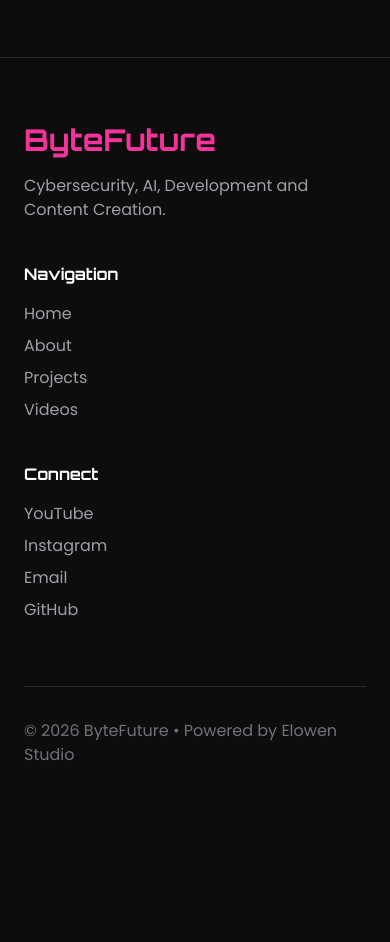
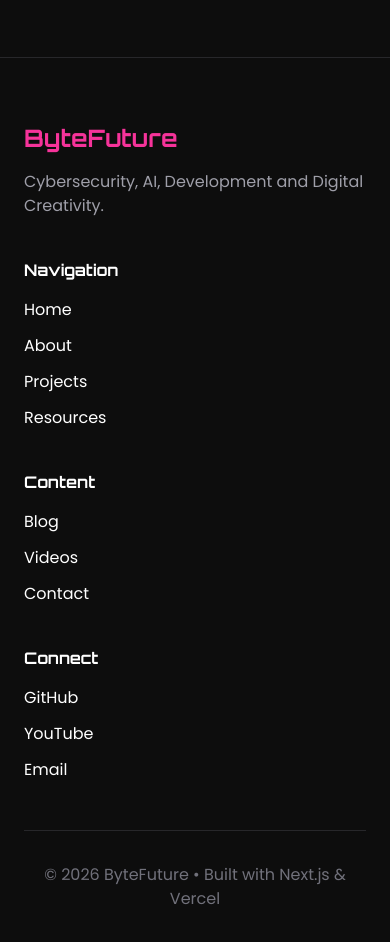
Before and after one commit to bytefuture25-lang/bytefuture, a Next.js app: page / in a window 390 px wide. Shown: the part 8200-9142 px from the top of the page. Before the commit the page ends 9031 px from the top, so only its background shows below. Built offline with nearby package versions, Linux system fonts and the light colour scheme.

Commit message:
Added active navbar highlighting

```diff
--- a/components/layout/Footer.tsx
+++ b/components/layout/Footer.tsx
@@ -1,51 +1,107 @@
+import Link from "next/link";
+
 export default function Footer() {
   return (
     <footer className="border-t border-zinc-800 mt-32">
 
       <div className="max-w-7xl mx-auto px-6 py-16">
 
-        <div className="grid md:grid-cols-3 gap-10">
+        <div className="grid md:grid-cols-4 gap-10">
+
+          {/* Brand */}
 
           <div>
-            <h3 className="text-3xl font-bold text-pink-500">
+
+            <h2 className="text-2xl font-bold text-pink-500">
               ByteFuture
+            </h2>
+
+            <p className="text-zinc-400 mt-4">
+              Cybersecurity, AI, Development and
+              Digital Creativity.
+            </p>
+
+          </div>
+
+          {/* Navigation */}
+
+          <div>
+
+            <h3 className="font-bold mb-4">
+              Navigation
             </h3>
 
-            <p className="mt-4 text-zinc-400">
-              Cybersecurity, AI, Development and Content Creation.
-            </p>
+            <div className="flex flex-col gap-3">
+
+              <Link href="/">Home</Link>
+              <Link href="/about">About</Link>
+              <Link href="/projects">Projects</Link>
+              <Link href="/resources">Resources</Link>
+
+            </div>
+
           </div>
 
+          {/* Content */}
+
           <div>
-            <h4 className="font-bold mb-4">
-              Navigation
-            </h4>
 
-            <ul className="space-y-2 text-zinc-400">
-              <li>Home</li>
-              <li>About</li>
-              <li>Projects</li>
-              <li>Videos</li>
-            </ul>
+            <h3 className="font-bold mb-4">
+              Content
+            </h3>
+
+            <div className="flex flex-col gap-3">
+
+              <Link href="/blog">Blog</Link>
+              <Link href="/youtube">Videos</Link>
+              <Link href="/contact">Contact</Link>
+
+            </div>
+
           </div>
 
+          {/* Social */}
+
           <div>
-            <h4 className="font-bold mb-4">
+
+            <h3 className="font-bold mb-4">
               Connect
-            </h4>
+            </h3>
 
-            <ul className="space-y-2 text-zinc-400">
-              <li>YouTube</li>
-              <li>Instagram</li>
-              <li>Email</li>
-              <li>GitHub</li>
-            </ul>
+            <div className="flex flex-col gap-3">
+
+              <a
+                href="https://github.com/bytefuture25-lang"
+                target="_blank"
+              >
+                GitHub
+              </a>
+
+              <a
+                href="https://www.youtube.com/@FutureByte-z9g"
+                target="_blank"
+              >
+                YouTube
+              </a>
+
+              <a
+                href="mailto:bytefuture25@gmail.com"
+              >
+                Email
+              </a>
+
+            </div>
+
           </div>
 
         </div>
 
-        <div className="mt-16 pt-8 border-t border-zinc-800 text-zinc-500">
-          © 2026 ByteFuture • Powered by Elowen Studio
+        <div className="border-t border-zinc-800 mt-12 pt-8">
+
+          <p className="text-zinc-500 text-center">
+            © 2026 ByteFuture • Built with Next.js & Vercel
+          </p>
+
         </div>
 
       </div>
--- a/components/layout/Navbar.tsx
+++ b/components/layout/Navbar.tsx
@@ -2,9 +2,24 @@
 
 import Link from "next/link";
 import { useState } from "react";
+import { usePathname } from "next/navigation";
 
 export default function Navbar() {
   const [open, setOpen] = useState(false);
+  const pathname = usePathname();
+
+  const navLink = (href: string, label: string) => (
+    <Link
+      href={href}
+      className={
+        pathname === href
+          ? "text-pink-500 font-medium"
+          : "hover:text-pink-500 transition"
+      }
+    >
+      {label}
+    </Link>
+  );
 
   return (
     <header className="sticky top-0 z-50 backdrop-blur-md border-b border-zinc-800">
@@ -18,6 +33,7 @@ export default function Navbar() {
           >
             ByteFuture
           </Link>
+
           <button
             className="md:hidden"
             onClick={() => setOpen(!open)}
@@ -26,35 +42,13 @@ export default function Navbar() {
           </button>
 
           <div className="hidden md:flex gap-8">
-
-            <Link href="/" className="hover:text-pink-500 transition">
-              Home
-            </Link>
-
-            <Link href="/about" className="hover:text-pink-500 transition">
-              About
-            </Link>
-
-            <Link href="/projects" className="hover:text-pink-500 transition">
-              Projects
-            </Link>
-
-            <Link href="/youtube" className="hover:text-pink-500 transition">
-              Videos
-            </Link>
-
-            <Link href="/resources" className="hover:text-pink-500 transition">
-              Resources
-            </Link>
-
-            <Link href="/blog" className="hover:text-pink-500 transition">
-              Blog
-            </Link>
-
-            <Link href="/contact" className="hover:text-pink-500 transition">
-              Contact
-            </Link>
-
+            {navLink("/", "Home")}
+            {navLink("/about", "About")}
+            {navLink("/projects", "Projects")}
+            {navLink("/youtube", "Videos")}
+            {navLink("/resources", "Resources")}
+            {navLink("/blog", "Blog")}
+            {navLink("/contact", "Contact")}
           </div>
 
         </div>
@@ -62,19 +56,13 @@ export default function Navbar() {
         {open && (
           <div className="md:hidden flex flex-col gap-4 mt-4">
 
-            <Link href="/">Home</Link>
-
-            <Link href="/about">About</Link>
-
-            <Link href="/projects">Projects</Link>
-
-            <Link href="/youtube">Videos</Link>
-
-            <Link href="/resources">Resources</Link>
-
-            <Link href="/blog">Blog</Link>
-
-            <Link href="/contact">Contact</Link>
+            {navLink("/", "Home")}
+            {navLink("/about", "About")}
+            {navLink("/projects", "Projects")}
+            {navLink("/youtube", "Videos")}
+            {navLink("/resources", "Resources")}
+            {navLink("/blog", "Blog")}
+            {navLink("/contact", "Contact")}
 
           </div>
         )}
```
